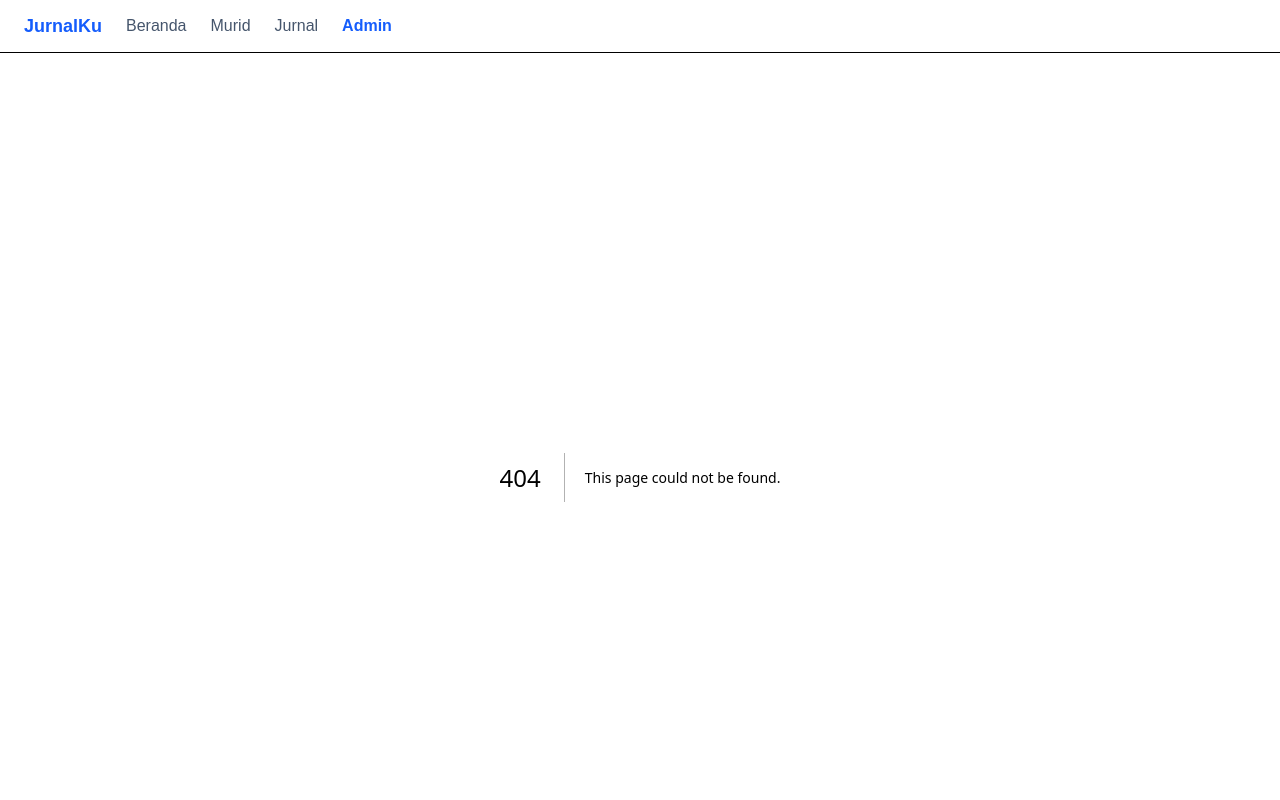
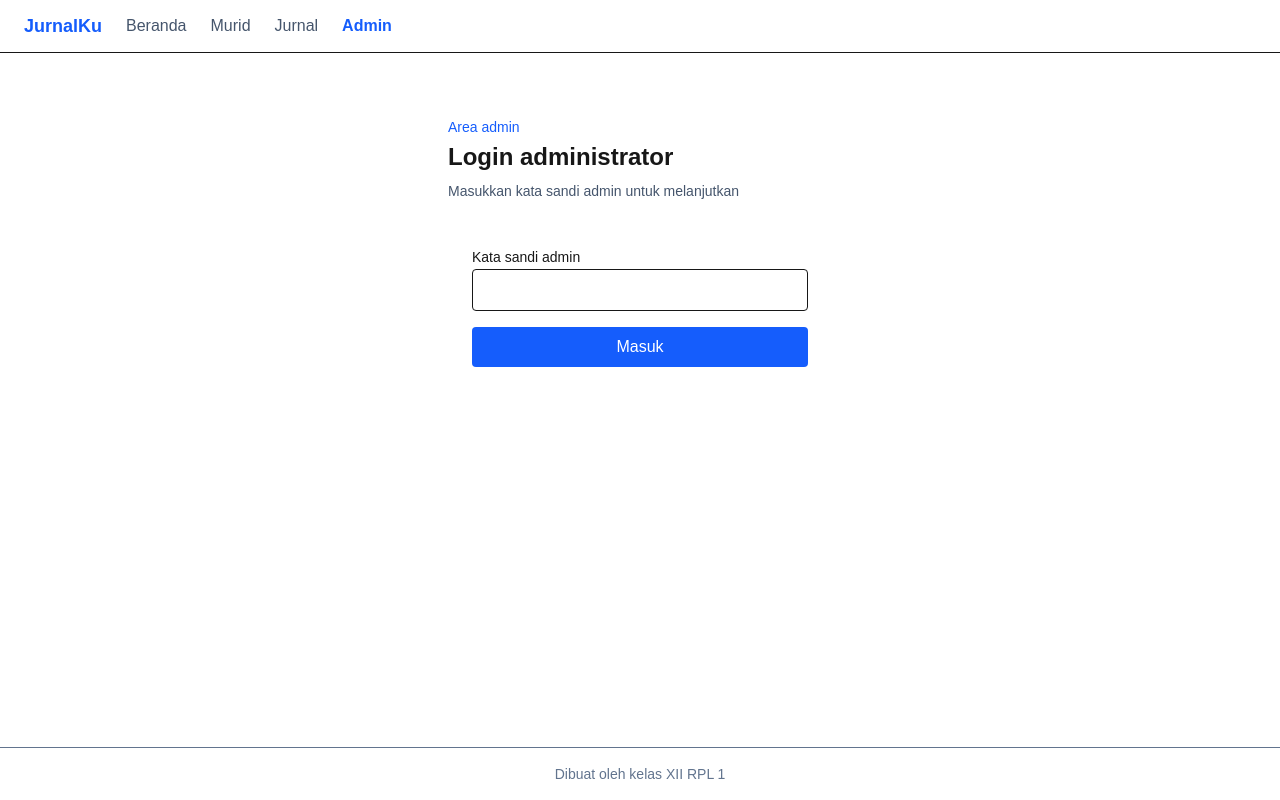
Before and after one commit to alh1-pixel/jurnalPKL, a Next.js app: page /login in a window 1280 px wide. Before the commit this address had no page. Shown: the top 800 px of the page. Built offline with nearby package versions, Linux system fonts and the light colour scheme.

Commit message:
Menambahkan halaman login admin

```diff
--- /dev/null
+++ b/app/login/page.tsx
@@ -0,0 +1,16 @@
+import FormLoginAdmin from "@/components/FormLoginAdmin";
+
+export default function HalamanLoginAdmin() {
+  return (
+    <section className="py-10">
+      <div className="mx-auto mb-5 max-w-sm">
+        <p className="text-sm font-medium text-blue-600">Area admin</p>
+        <h1 className="mt-1 text-2xl font-bold">Login administrator</h1>
+        <p className="mt-2 text-sm text-slate-600">
+          Masukkan kata sandi admin untuk melanjutkan
+        </p>
+      </div>
+      <FormLoginAdmin />
+    </section>
+  );
+}
```
